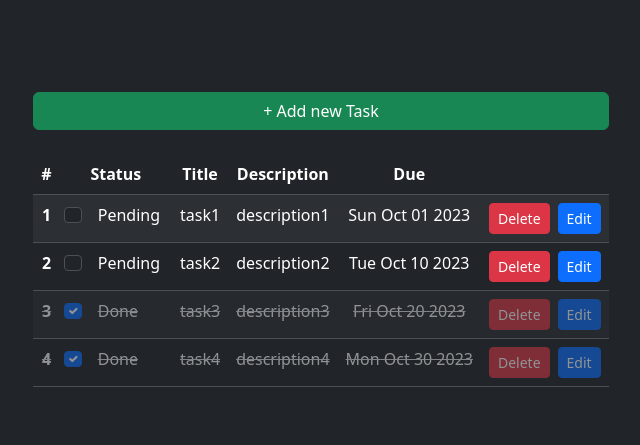
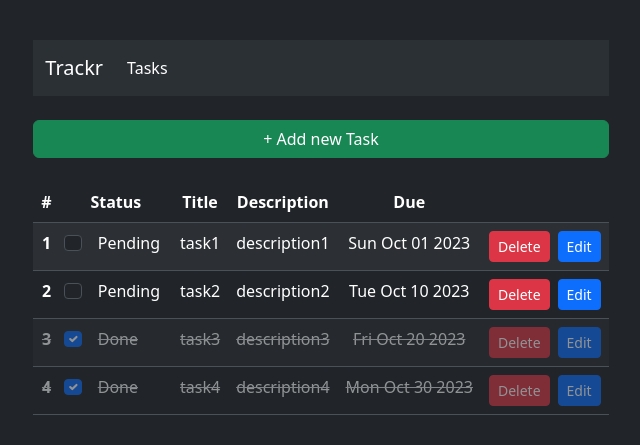
Before and after one commit to Darshil-P/taskr, a React (Vite) app: page / in a window 1280 px wide. Shown: the part 165-610 px from the top of the page, without its empty margins (319-959 px from the left). Built offline with nearby package versions, Linux system fonts and the light colour scheme.

Commit message:
Add Navbar

```diff
--- a/package.json
+++ b/package.json
@@ -13,6 +13,7 @@
     "bootstrap": "^5.3.1",
     "lodash": "^4.17.21",
     "react": "^18.2.0",
+    "react-bootstrap": "^2.8.0",
     "react-dom": "^18.2.0"
   },
   "devDependencies": {
@@ -26,6 +27,7 @@
     "eslint-plugin-react-hooks": "^4.6.0",
     "eslint-plugin-react-refresh": "^0.4.3",
     "postcss": "^8.4.29",
+    "sass": "^1.66.1",
     "tailwindcss": "^3.3.3",
     "typescript": "^5.0.2",
     "vite": "^4.4.5"
--- a/src/App.tsx
+++ b/src/App.tsx
@@ -1,5 +1,6 @@
 import { useState } from "react";
 import "./App.css";
+import Navbar from "./components/navbar";
 import TaskTable from "./components/tasktable";
 import { Task } from "./types/task";
 
@@ -57,6 +58,7 @@ function App() {
 
   return (
     <>
+      <Navbar />
       <button onClick={handleCreate} className="btn btn-success w-full my-4">
         + Add new Task
       </button>
--- /dev/null
+++ b/src/components/navbar.tsx
@@ -0,0 +1,23 @@
+import { FunctionComponent } from "react";
+import { Container, Nav, Navbar } from "react-bootstrap";
+
+interface NavbarrProps {}
+
+const Navbarr: FunctionComponent<NavbarrProps> = () => {
+  return (
+    <Navbar expand="lg" className="bg-body-tertiary">
+      <Container>
+        <Navbar.Brand href="">Trackr</Navbar.Brand>
+        <Navbar.Collapse>
+          <Nav>
+            <Nav.Link href="/" active>
+              Tasks
+            </Nav.Link>
+          </Nav>
+        </Navbar.Collapse>
+      </Container>
+    </Navbar>
+  );
+};
+
+export default Navbarr;
--- a/vite.config.ts
+++ b/vite.config.ts
@@ -1,7 +1,7 @@
-import { defineConfig } from 'vite'
-import react from '@vitejs/plugin-react-swc'
+import react from "@vitejs/plugin-react-swc";
+import { defineConfig } from "vite";
 
 // https://vitejs.dev/config/
 export default defineConfig({
   plugins: [react()],
-})
+});
```
Also changed, not shown: src/main.tsx (+8 -8 lines), 1 other file (tests, documents, lock files or other folders).
